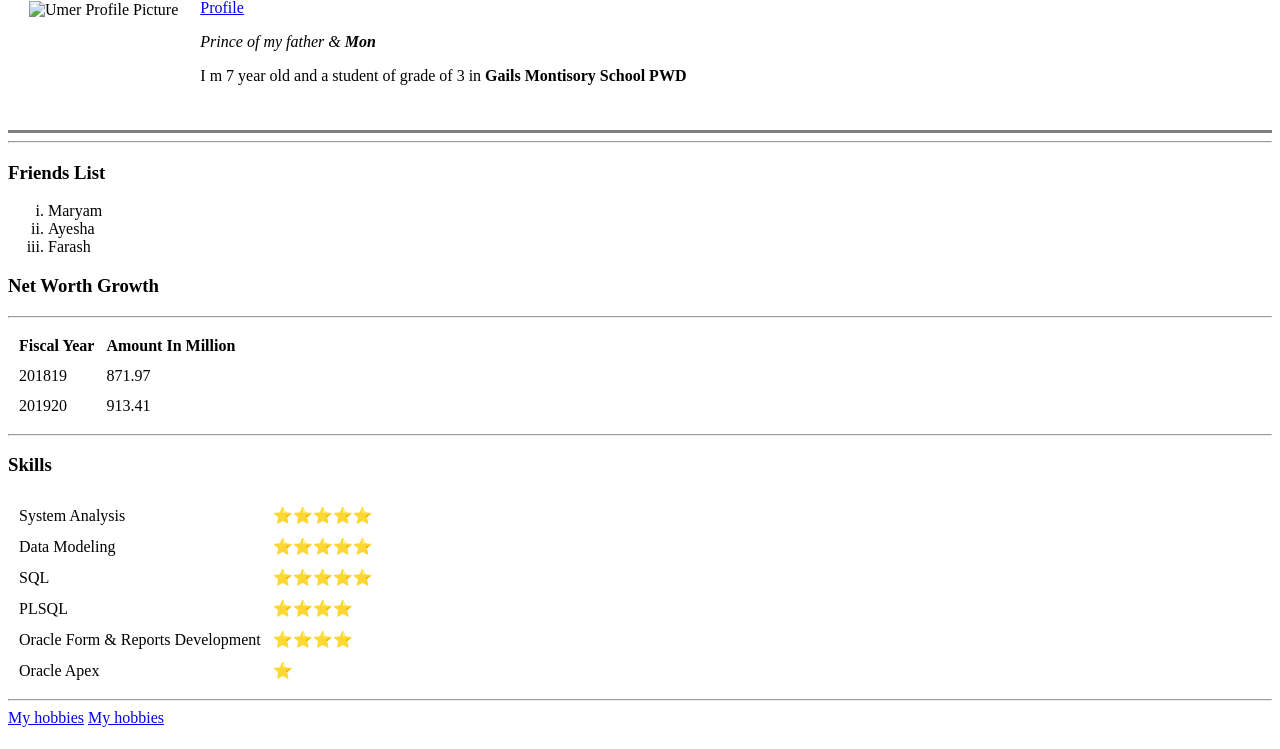
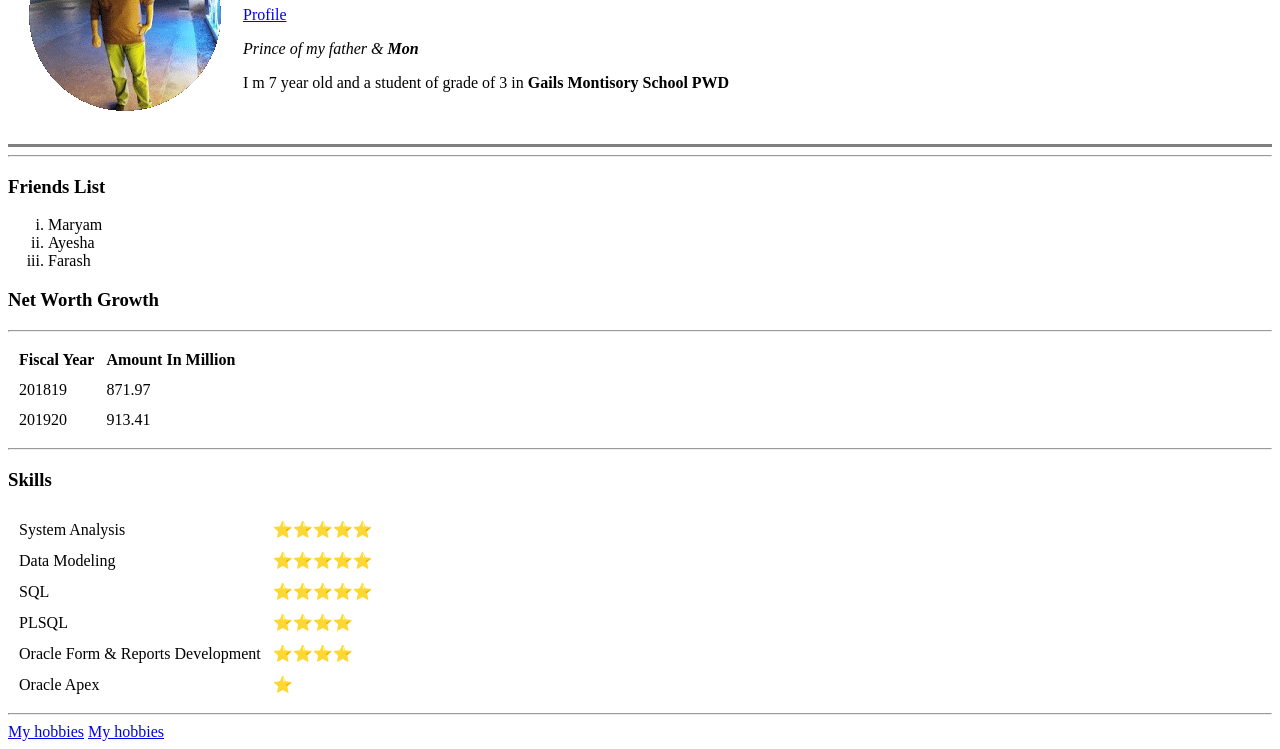
Before and after one commit to UN82/Web_Developement, a plain HTML site: page index.html in a window 1280 px wide. Shown: the part 110-859 px from the top of the page. Drawn offline with Linux system fonts and the light colour scheme.

Commit message:
Update index.html

```diff
--- a/index.html
+++ b/index.html
@@ -8,7 +8,7 @@
     <body>
         <table cellspacing = '20'>
             <tr>
-                <td><img src="images/UN.gif" alt="Umer Profile Picture"></td>
+                <td><img src="UN.gif" alt="Umer Profile Picture"></td>
 
 
 
```
